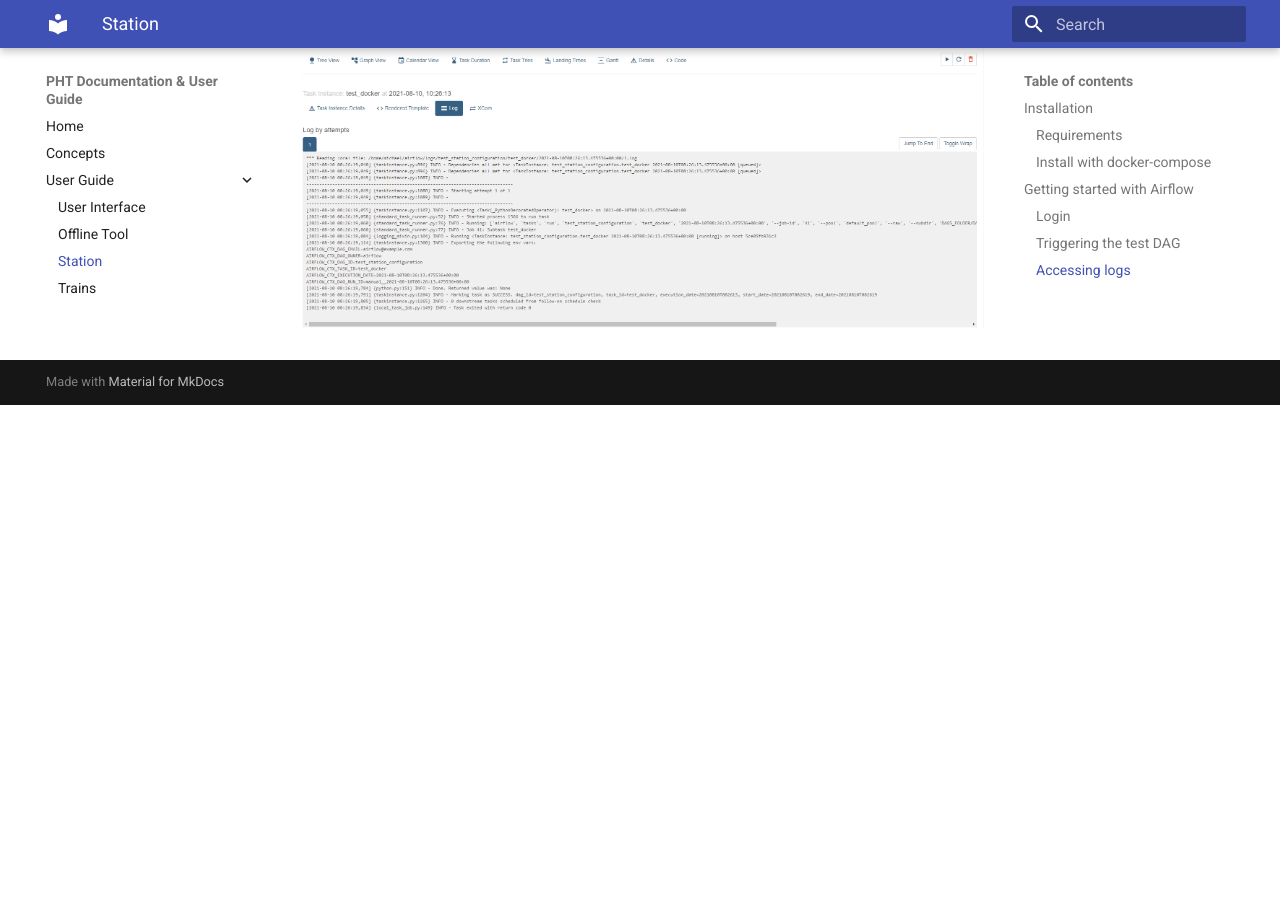
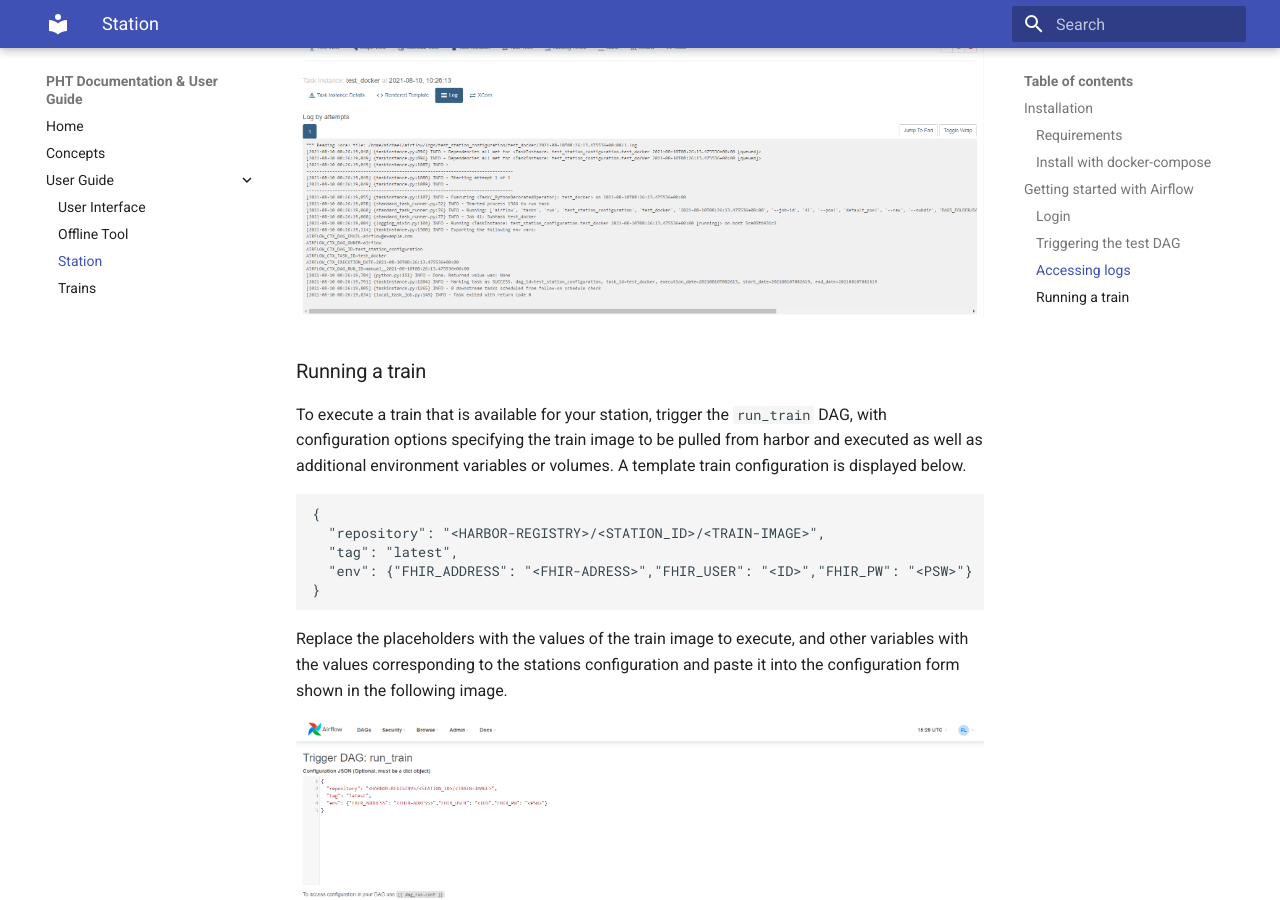
Before and after one commit to PHT-Medic/documentation, an MkDocs documentation site: the page built from docs/station.md, in a window 1280 px wide and 900 px high, scrolled down 3119 px. Built offline with MkDocs 1.6.1 and Material for MkDocs 9.7.7, drawn with Linux system fonts in a browser that asks for light colours; before the commit the page ends 3524 px from its top, so only the background shows below that.

Commit message:
triggering a train with config

````diff
--- a/docs/station.md
+++ b/docs/station.md
@@ -15,11 +15,12 @@ installed. For the default installation to work the ports `8080` and `5432` need
 
 
 ### Install with docker-compose
+Clone the repository
+```shell
+git clone https://gitlab.com/PersonalHealthTrain/implementations/germanmii/difuture/station/station.git
+```
 
-1. Clone the repository
-   `git clone https://gitlab.com/PersonalHealthTrain/implementations/germanmii/difuture/station/station.git`
-
-2. Navigate into the cloned project `cd station` and edit the `.env` file with your local configuration.
+1. Navigate into the cloned project `cd station` and edit the `.env` file with your local configuration.
     - `FHIR_ADDRESS` the address of the default fhir server connected to the station (this can also be configured per train)
     - `FHIR_USER` username to authenticate against the FHIR server using Basic Auth
     - `FHIR_PW` password for Basic Auth
@@ -75,3 +76,23 @@ to the name of the task and selection Log in the pop-up window that appears.
 If there are any errors stacktraces can be found in these logs, as well as any other output of the tasks (stdout, stderr)
 
 ![Airflow UI task log details](images/station_images/task_log_details.png)
+
+### Running a train
+
+To execute a train that is available for your station, trigger the `run_train` DAG, with configuration options specifying
+the train image to be pulled from harbor and executed as well as additional environment variables or volumes. A template
+train configuration is displayed below.
+
+```json
+{
+  "repository": "<HARBOR-REGISTRY>/<STATION_ID>/<TRAIN-IMAGE>",
+  "tag": "latest",
+  "env": {"FHIR_ADDRESS": "<FHIR-ADRESS>","FHIR_USER": "<ID>","FHIR_PW": "<PSW>"}
+}
+```
+
+Replace the placeholders with the values of the train image to execute, and other
+variables with the values corresponding to the stations configuration and paste it into the configuration form shown in
+the following image.
+
+![Airflow trigger run train](images/station_images/trigger_run_train.png)
````
Also changed, not shown: other parts of docs/station.md (+2 -2 lines), docs/user_interface.md (+4 -2 lines), docs/images/station_images/trigger_run_train.png (added).
